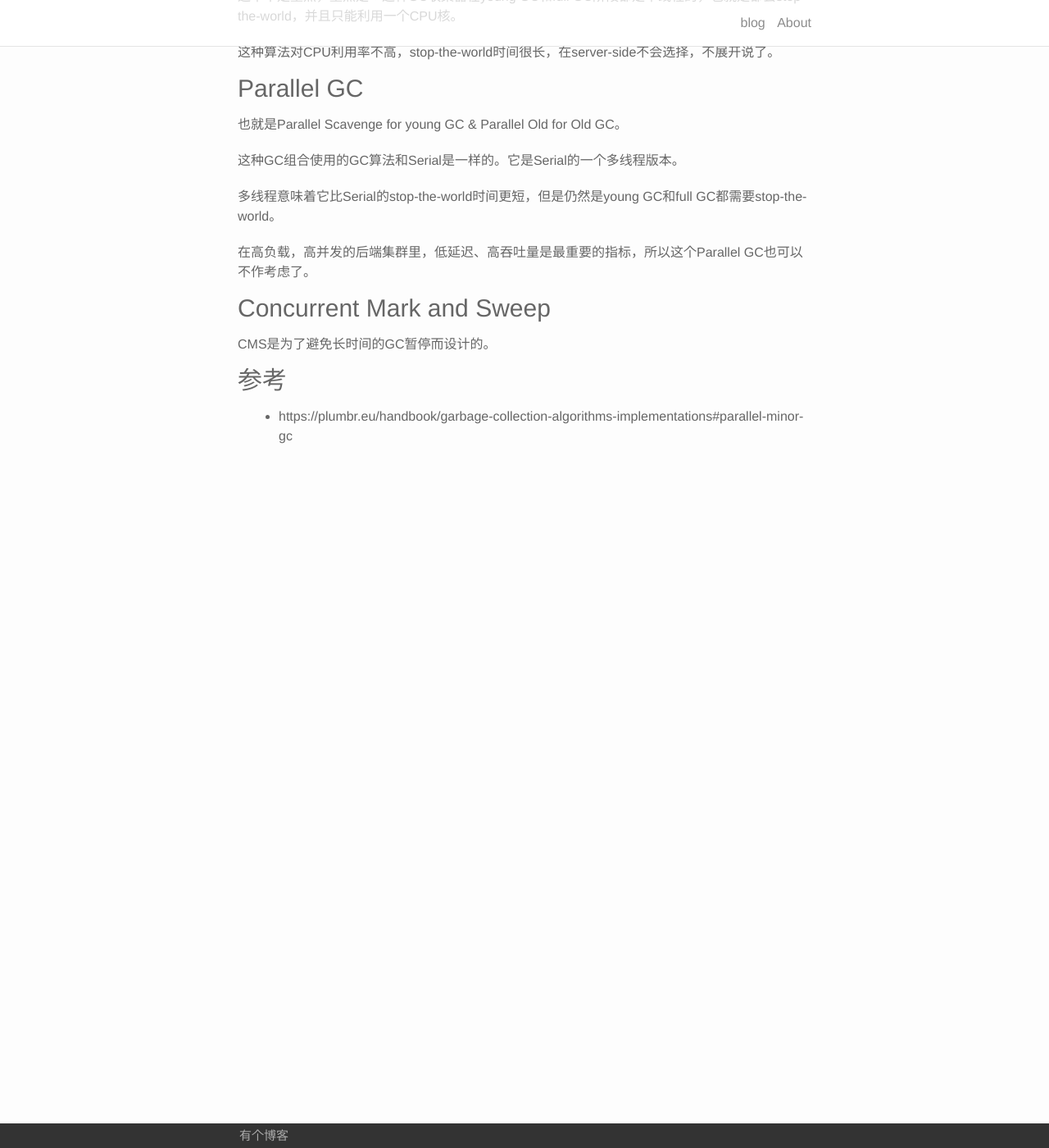
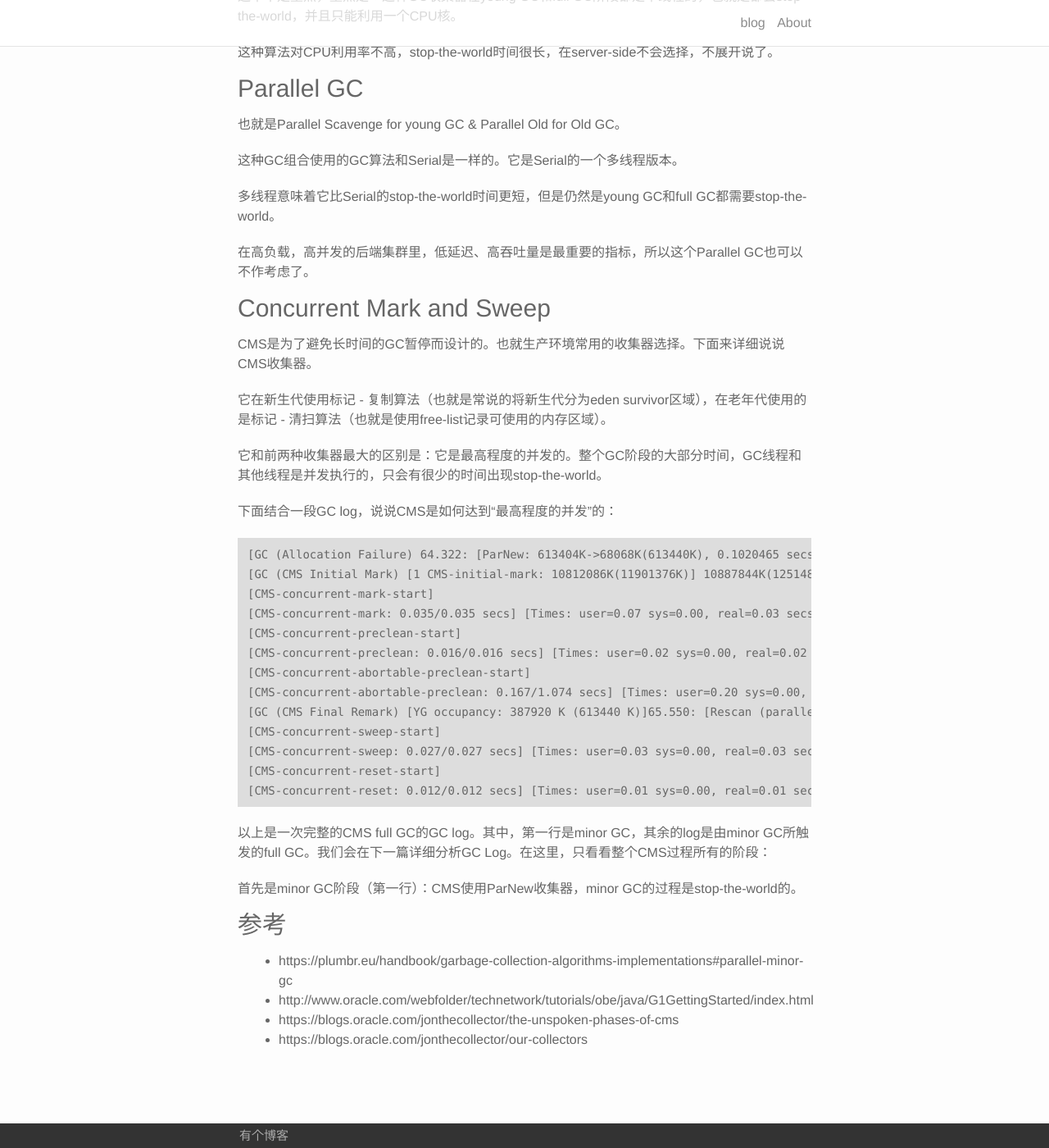
Before and after one commit to afghl/afghl.github.io, a Jekyll site: the page built from _posts/2017-10-03-jvm-gc-summary-03-gc-implementation.markdown, in a window 1280 px wide and 1400 px high, scrolled down 1000 px. Shown: the whole window at 82% size. Built offline with Jekyll 4.4.1, drawn with Linux system fonts in a browser that asks for light colours.

Commit message:
add gc log

```diff
--- a/_posts/2017-10-03-jvm-gc-summary-03-gc-implementation.markdown
+++ b/_posts/2017-10-03-jvm-gc-summary-03-gc-implementation.markdown
@@ -52,8 +52,39 @@ JVM提供这几种GC收集器：
 
 ### Concurrent Mark and Sweep
 
-CMS是为了避免长时间的GC暂停而设计的。
+CMS是为了避免长时间的GC暂停而设计的。也就生产环境常用的收集器选择。下面来详细说说CMS收集器。
+
+它在新生代使用标记 - 复制算法（也就是常说的将新生代分为eden survivor区域），在老年代使用的是标记 - 清扫算法（也就是使用free-list记录可使用的内存区域）。
+
+它和前两种收集器最大的区别是：它是最高程度的并发的。整个GC阶段的大部分时间，GC线程和其他线程是并发执行的，只会有很少的时间出现stop-the-world。
+
+下面结合一段GC log，说说CMS是如何达到“最高程度的并发”的：
+
+~~~
+[GC (Allocation Failure) 64.322: [ParNew: 613404K->68068K(613440K), 0.1020465 secs] 10885349K->10880154K(12514816K), 0.1021309 secs] [Times: user=0.78 sys=0.01, real=0.11 secs]
+[GC (CMS Initial Mark) [1 CMS-initial-mark: 10812086K(11901376K)] 10887844K(12514816K), 0.0001997 secs] [Times: user=0.00 sys=0.00, real=0.00 secs]
+[CMS-concurrent-mark-start]
+[CMS-concurrent-mark: 0.035/0.035 secs] [Times: user=0.07 sys=0.00, real=0.03 secs]
+[CMS-concurrent-preclean-start]
+[CMS-concurrent-preclean: 0.016/0.016 secs] [Times: user=0.02 sys=0.00, real=0.02 secs]
+[CMS-concurrent-abortable-preclean-start]
+[CMS-concurrent-abortable-preclean: 0.167/1.074 secs] [Times: user=0.20 sys=0.00, real=1.07 secs]
+[GC (CMS Final Remark) [YG occupancy: 387920 K (613440 K)]65.550: [Rescan (parallel) , 0.0085125 secs]65.559: [weak refs processing, 0.0000243 secs]65.559: [class unloading, 0.0013120 secs]65.560: [scrub symbol table, 0.0008345 secs]65.561: [scrub string table, 0.0001759 secs][1 CMS-remark: 10812086K(11901376K)] 11200006K(12514816K), 0.0110730 secs] [Times: user=0.06 sys=0.00, real=0.01 secs]
+[CMS-concurrent-sweep-start]
+[CMS-concurrent-sweep: 0.027/0.027 secs] [Times: user=0.03 sys=0.00, real=0.03 secs]
+[CMS-concurrent-reset-start]
+[CMS-concurrent-reset: 0.012/0.012 secs] [Times: user=0.01 sys=0.00, real=0.01 secs]
+~~~
+
+以上是一次完整的CMS full GC的GC log。其中，第一行是minor GC，其余的log是由minor GC所触发的full GC。我们会在下一篇详细分析GC Log。在这里，只看看整个CMS过程所有的阶段：
+
+首先是minor GC阶段（第一行）：CMS使用ParNew收集器，minor GC的过程是stop-the-world的。
+
+
 
 ### 参考
 
 - https://plumbr.eu/handbook/garbage-collection-algorithms-implementations#parallel-minor-gc
+- http://www.oracle.com/webfolder/technetwork/tutorials/obe/java/G1GettingStarted/index.html
+- https://blogs.oracle.com/jonthecollector/the-unspoken-phases-of-cms
+- https://blogs.oracle.com/jonthecollector/our-collectors
```
